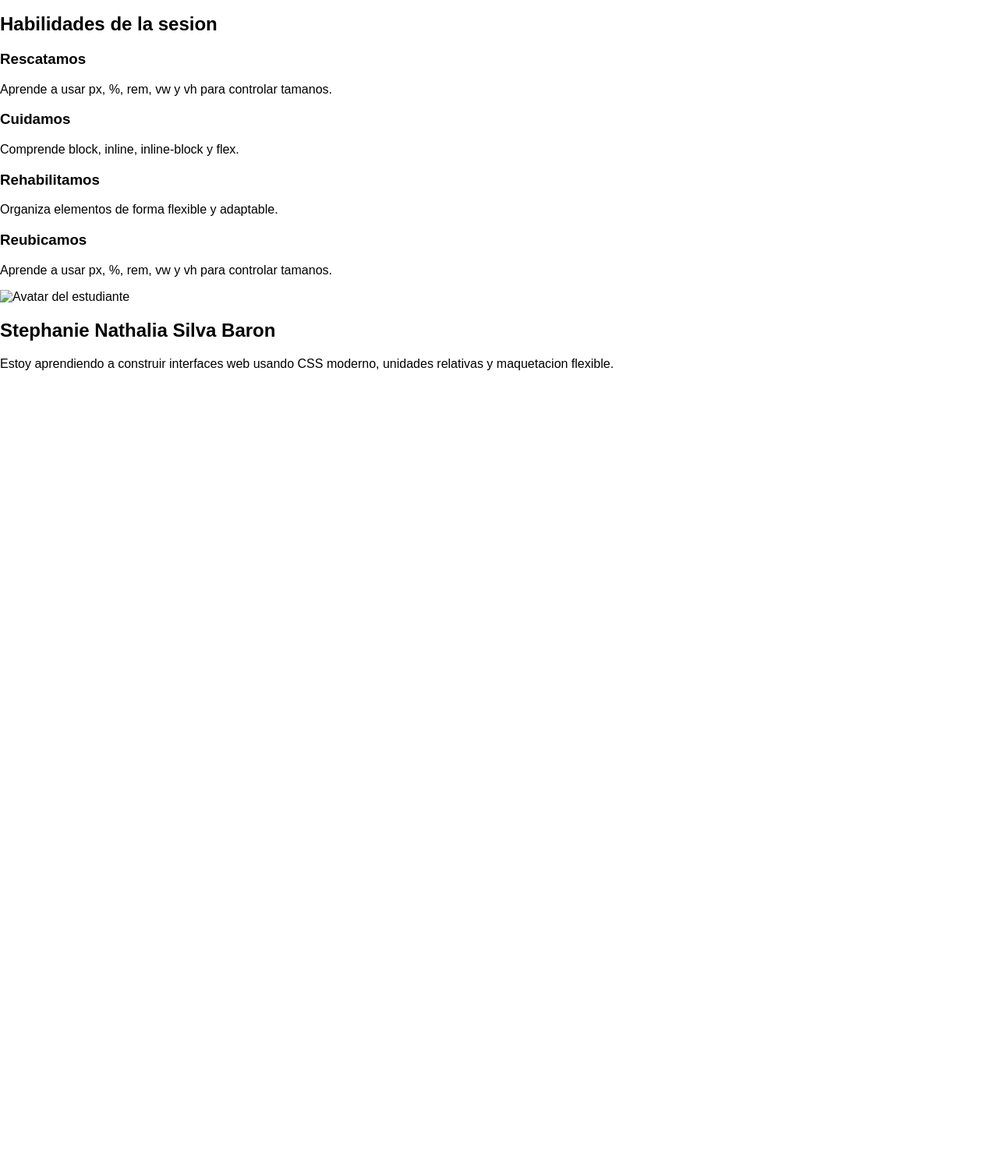
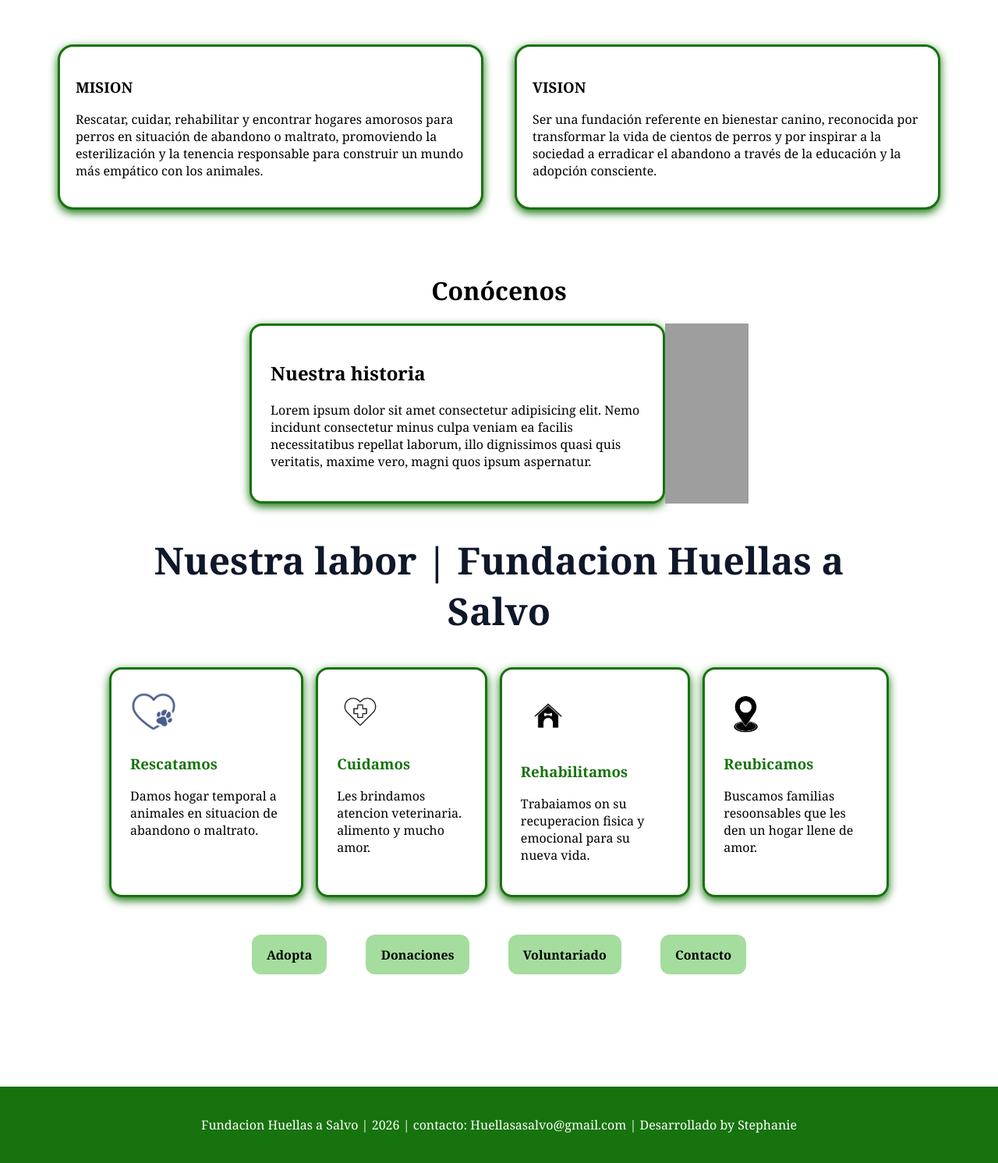
Before and after one commit to stephaniesilva08-teach/Proyecto-fundacio-html-css, a plain HTML site: page Html/index.html in a window 1280 px wide. Shown: the part 753-2245 px from the top of the page at 78% size. Before the commit the page ends 1245 px from the top, so only its background shows below. Drawn offline with Linux system fonts and the light colour scheme; grey boxes are pictures that could not be loaded.

Commit message:
feat: agregando estructura

```diff
--- a/Html/index.html
+++ b/Html/index.html
@@ -13,58 +13,107 @@
         <a class="logo">
             <img src="../image/patita.png" class="icono" alt="logo">
             <div class="texto">
-                <span class="texto1">Patitas</span>
-                <span class="texto2">Felices</span>
+                <span class="texto1">HUELLAS</span>
+                <span class="texto2">A SALVO</span>
             </div>
         </a>
         <div class="nav-links">
-            <a> Adopta | </a>
-            <a> Nosotros |</a>
-            <a> Ayuda |</a>
+            <a href="#adopta"> Adopta | </a>
+            <a href="#conocenos"> Conocenos |</a>
+            <a> About |</a>
             <a> Contacto </a>
         </div>
     </nav>
-    <header class="hero">
-        <div class="hero-content">
-            <h1>FUNDACION </h1>
-            <h1>PATITAS FELICES</h1>
+    <header class="principal">
+        <div class="principal-content">
+            <h1>FUNDACION <br> HUELLAS A SALVO</h1>
             <p>
-                Amor, cuidado y felicidad para cada patita
+                Dejando huellas de amor, cuidado y felicidad para cada patita.
             </p>
-            <a class="boton">Conocenos</a>
+            <a class="boton" href="#conocenos">Conocenos</a>
             <a class="boton">Adopta</a>
         </div>
     </header>
+    </section>
+    <div class="misionvision">
+        <div class="cardsss">
+            <h3>MISION</h3>
+            <p>Rescatar, cuidar, rehabilitar y encontrar hogares amorosos para perros en situación de abandono o
+                maltrato, promoviendo la esterilización y la tenencia responsable para construir un mundo
+                más empático con los animales.</p>
+        </div>
+
+        <div class="cardsss">
+            <h3>VISION</h3>
+            <p>Ser una fundación referente en bienestar canino, reconocida por transformar la vida de
+                cientos de perros y por inspirar a la sociedad a erradicar el abandono a través de la
+                educación y la adopción consciente.</p>
+        </div>
+    </div>
+
+
+    <div class="about-us">
+        <h1>Conócenos</h1>
+        <div class="know-us">
+            <div class="card">
+                <h2>Nuestra historia</h2>
+                <p>
+                    Lorem ipsum dolor sit amet consectetur adipisicing elit. Nemo incidunt consectetur minus culpa
+                    veniam
+                    ea facilis necessitatibus repellat laborum, illo dignissimos quasi quis veritatis, maxime vero,
+                    magni
+                    quos ipsum aspernatur.
+                </p>
+            </div>
+            <div>
+                <img src="https://images.unsplash.com/photo-1530281700549-e82e7bf110d6?w=600&auto=format&fit=crop&q=60&ixlib=rb-4.1.0&ixid=M3wxMjA3fDB8MHxzZWFyY2h8M3x8ZG9nc3xlbnwwfHwwfHx8MA%3D%3D"
+                    alt="dog running">
+            </div>
+        </div>
+    </div>
+
+
+
     <main class="container">
-        <section id="habilidades" class="section">
-            <h2>Habilidades de la sesion</h2>
+        <section id="conocenos" class="section">
+            <h2>Nuestra labor | Fundacion Huellas a Salvo </h2>
             <div class="cards">
                 <article class="card">
+                    <img src="../image/corapatita.png" class="rescatar" alt="card">
                     <h3>Rescatamos</h3>
-                    <p>Aprende a usar px, %, rem, vw y vh para controlar tamanos.</p>
+                    <p>Damos hogar temporal a animales en situacion de abandono o maltrato.</p>
                 </article>
                 <article class="card">
+                    <img src="../image/cruz.png" class="cuidar" alt="card">
                     <h3>Cuidamos</h3>
-                    <p>Comprende block, inline, inline-block y flex.</p>
+                    <p>Les brindamos atencion veterinaria. alimento y mucho amor.</p>
                 </article>
                 <article class="card">
+                    <img src="../image/casapat.png" class="rehabilitar" alt="card">
                     <h3>Rehabilitamos</h3>
-                    <p>Organiza elementos de forma flexible y adaptable.</p>
+                    <p>Trabaiamos on su recuperacion fisica y emocional para su nueva vida.</p>
                 </article>
                 <article class="card">
+                    <img src="../image/ubihuella.png" class="ubicamos" alt="card">
                     <h3>Reubicamos</h3>
-                    <p>Aprende a usar px, %, rem, vw y vh para controlar tamanos.</p>
+                    <p>Buscamos familias resoonsables que les den un hogar llene de amor.</p>
                 </article>
-                <section id="perfil" class="profile-row">
-                    <img src="assets/lotso.png" alt="Avatar del estudiante">
-                    <div>
-                        <h2>Stephanie Nathalia Silva Baron</h2>
-                        <p>
-                            Estoy aprendiendo a construir interfaces web usando CSS moderno,
-                            unidades relativas y maquetacion flexible.
-                        </p>
-                    </div>
-                </section>
+        </section>
+    </main>
+
+    <main class="container2">
+        <a class="botones">Adopta</a>
+        <a class="botones">Donaciones</a>
+        <a class="botones">Voluntariado</a>
+        <a class="botones">Contacto</a>
+    </main>
+
+    <footer class="footer">
+        <br>
+        <p>Fundacion Huellas a Salvo | 2026 | contacto: Huellasasalvo@gmail.com | Desarrollado by Stephanie
+        </p>
+        </br>
+    </footer>
 </body>
 
 </html>
--- a/css/style.css
+++ b/css/style.css
@@ -1,37 +1,38 @@
 body {
     margin: 0;
-    font-family: Arial, Helvetica, sans-serif;
+    font-family: Georgia, 'Times New Roman', Times, serif;
     color: black;
 }
 
-.logo{
+.logo {
     display: flex;
     align-items: center;
     gap: 2px;
     text-decoration: none;
 }
 
-.icono{
+.icono {
     width: 70px;
     height: 70px;
 }
 
-.texto{
+.texto {
     display: flex;
     flex-direction: column;
     line-height: 1;
 }
 
-.texto1{
+.texto1 {
     font-weight: bold;
     font-size: 20px;
 }
 
-.texto2{
+.texto2 {
     font-size: 18px;
     font-weight: bold;
 }
-.nav-links{
+
+.nav-links {
     font-weight: bold;
     font-size: 20px;
     color: white;
@@ -42,12 +43,12 @@ body {
     text-decoration: none;
 }
 
-.nav-links a:hover{
+.nav-links a:hover {
     color: black;
     transition: 0.3s;
 }
 
-.navbar{
+.navbar {
     position: sticky;
     top: 0;
     display: flex;
@@ -60,27 +61,27 @@ body {
     z-index: 10;
 }
 
-.hero {
+.principal {
     min-height: 65vh;
     display: flex;
     align-items: center;
     padding: 5vw;
-    background-image: url("../image/ffffperro.png");
+    background-image: url("../image/ffperro.png");
     background-position: center;
     background-size: cover;
     color: white;
 }
 
-.hero-content {
+.principal-content {
     max-width: 720px;
 }
 
-.hero h1 {
+.principal h1 {
     font-size: 3rem;
     margin: 0 0 1rem;
 }
 
-.hero p {
+.principal p {
     font-size: 1.1rem;
     line-height: 1.6;
 }
@@ -102,3 +103,160 @@ body {
     color: white;
     transform: scale(1.05);
 }
+
+.container {
+    width: 92%;
+    max-width: 1000px;
+    margin: 2rem auto;
+}
+
+.section h2 {
+    font-size: 2rem;
+    color: #0f172a;
+}
+
+.cards {
+    display: flex;
+    gap: 1rem;
+    justify-content: center;
+}
+
+.rescatar {
+    width: 60px;
+    height: 60px;
+}
+
+.cuidar {
+    width: 60px;
+    height: 60px;
+}
+
+.rehabilitar {
+    width: 70px;
+    height: 70px;
+}
+
+.ubicamos {
+    width: 60px;
+    height: 60px;
+}
+
+.card {
+    background-color: white;
+    padding: 1.5rem;
+    border: 3px solid #17730d;
+    border-radius: 16px;
+    box-shadow: 0 4px 12px #17730d;
+}
+
+.card:hover {
+    background-color: #34b925;
+    color: white;
+    transform: scale(1.05);
+}
+
+.card h3 {
+    color: #17730d;
+}
+
+.container2 {
+    display: flex;
+    justify-content: center;
+    align-items: flex-start;
+    gap: 50px;
+    width: 90%;
+    margin: auto;
+}
+
+.botones {
+    display: inline-block;
+    margin-top: 1rem;
+    padding: 0.9rem 1.2rem;
+    color: black;
+    text-decoration: none;
+    background-color: #a4dd9e;
+    border-radius: 12px;
+    font-weight: bold;
+    transition: all 0.3s ease;
+}
+
+.botones:hover {
+    background-color: #17730d;
+    color: white;
+    transform: scale(1.05);
+}
+
+.section h2 {
+    text-align: center;
+    font-size: 3rem;
+}
+
+.misionvision {
+    display: flex;
+    justify-content: center;
+    gap: 40px;
+    flex-wrap: wrap;
+    max-width: 1200px;
+    margin: 60px auto;
+    padding: 0 20px;
+}
+
+.cardsss {
+    flex: 1 1 400px;
+    max-width: 500px;
+    background-color: white;
+    padding: 20px;
+    border-radius: 20px;
+    width: 50%;
+    box-shadow: 0 4px 12px #17730d;
+    border: 3px solid #17730d;
+}
+
+.cardsss:hover {
+    background-color: #34b925;
+    color: white;
+    transform: scale(1.05);
+}
+
+.footer {
+    width: 100%;
+    margin-top: 9rem;
+    text-align: center;
+    background-color: #17730d;
+    color: white;
+}
+
+.about-us {
+    display: flex;
+    flex-direction: column;
+    justify-content: center;
+    align-items: center;
+  }
+
+  .know-us {
+    display: grid;
+    grid-template-columns: repeat(2, 1fr);
+  }
+
+  .know-us div.card {
+      grid-column: 4/9;
+  }
+
+  .know-us img {
+    width: 100%;
+    height: 100%;
+    object-fit: fill;
+  }
+
+  @media (min-width: 768px) {
+      .know-us {
+          grid-template-columns: 400px, 400px;
+      }
+  }
+
+  @media (min-width: 1024px) {
+      .know-us {
+          grid-template-columns:repeat(12, 1fr);
+          grid-offset: 20px;
+      }
+  }
```
Also changed, not shown: Html/adopta.html (added, +129 -0 lines), image/casapat.png (added), image/corapatita.png (added), image/cruz.png (added), image/patitacoraa.png (added), image/perrover.png (added), image/ubihuella.png (added).
